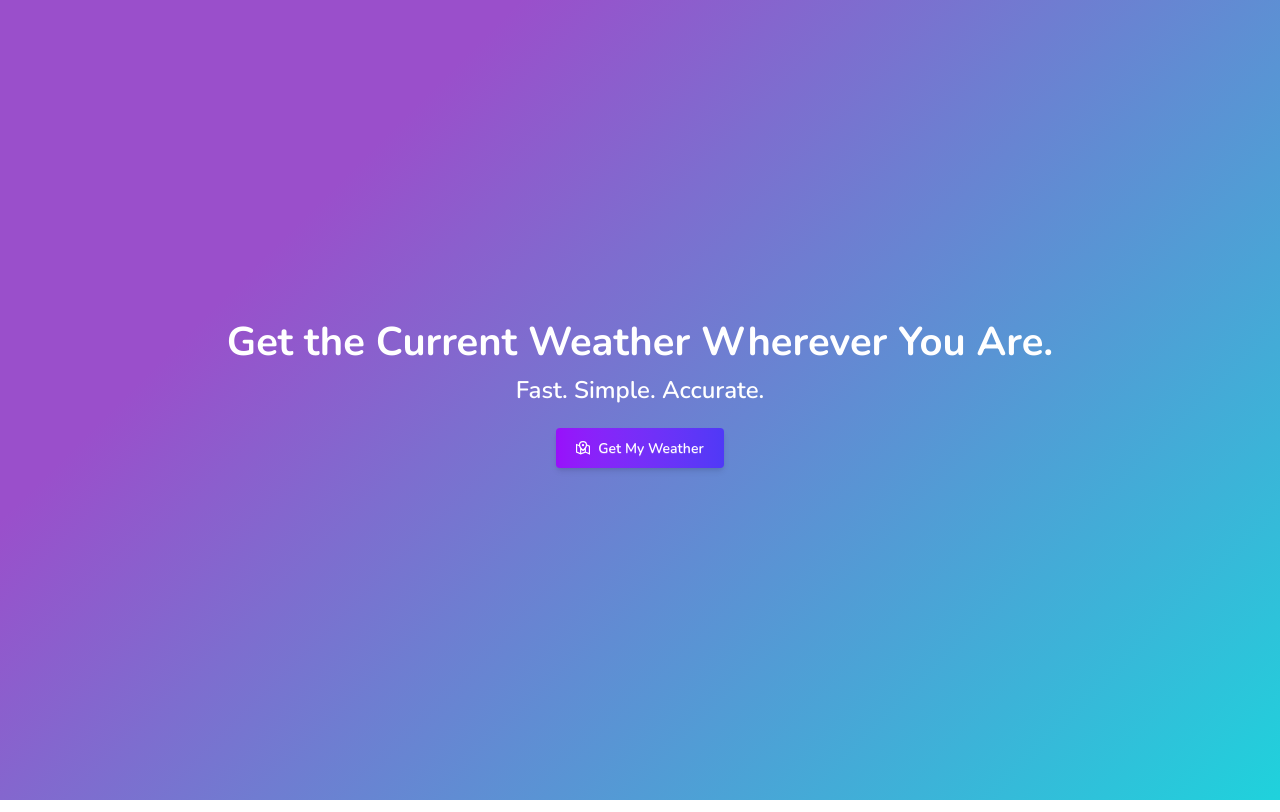
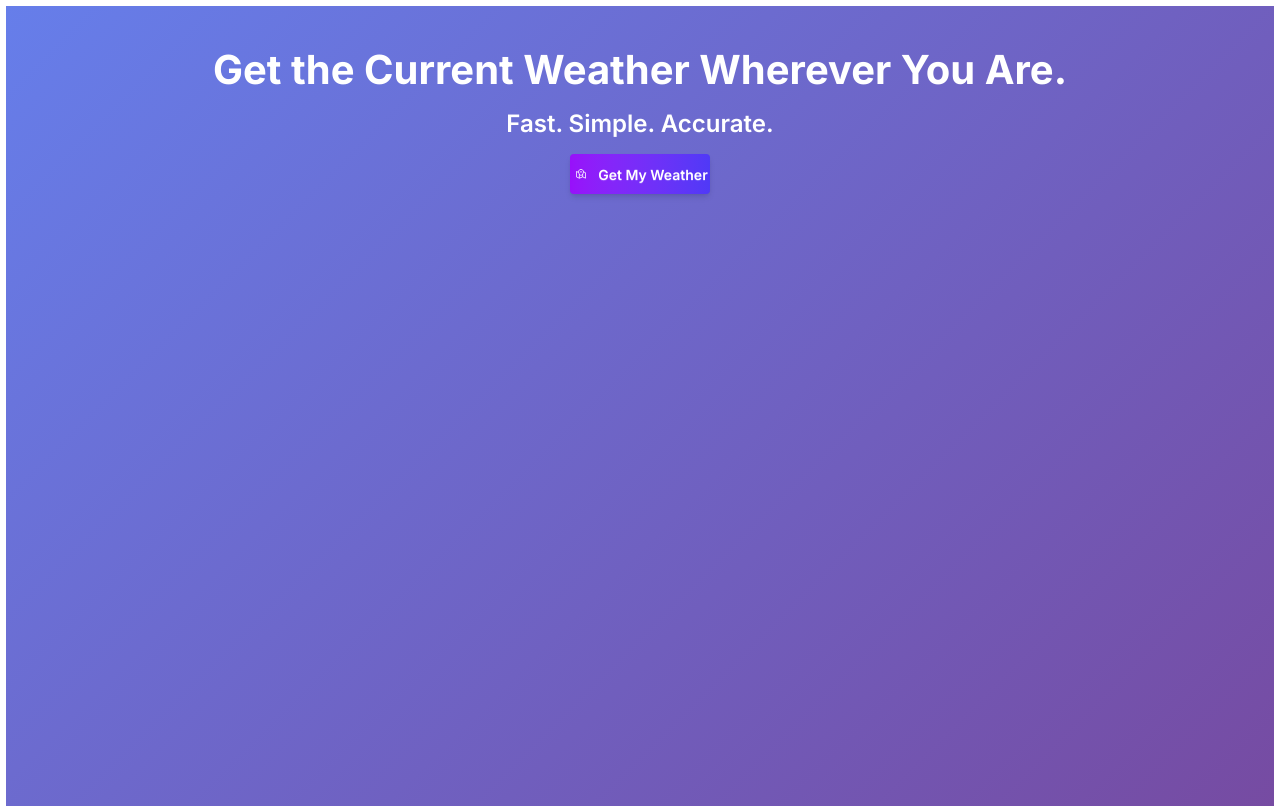
Before and after one commit to Gojer16/Weather-Dashboard-with-Geolocation, a React (Vite) app in the folder client/: page / in a window 1280 px wide. Built offline with nearby package versions, Linux system fonts and the light colour scheme.

Commit message:
Adding CSS

```diff
--- a/client/src/App.css
+++ b/client/src/App.css
@@ -1,29 +1,97 @@
-@import url('https://fonts.googleapis.com/css2?family=Nunito:ital,wght@0,200..1000;1,200..1000&family=Roboto:ital,wght@0,100..900;1,100..900&display=swap');
+@import url('https://fonts.googleapis.com/css2?family=Inter:wght@300;400;500;600;700;800&display=swap');
 @import "tailwindcss";
-@plugin "daisyui";
+
 
 * {
-    margin: 0;
-    padding: 0;
-    box-sizing: border-box;
-    font-family: Nunito, system-ui, -apple-system, BlinkMacSystemFont, 'Segoe UI', Roboto, Oxygen, Ubuntu, Cantarell, 'Open Sans', 'Helvetica Neue', sans-serif;
+  margin: 2px;
+  padding: 2px;
+  box-sizing: border-box;
+  font-family: 'Inter', system-ui, -apple-system, BlinkMacSystemFont, 'Segoe UI', Roboto, Oxygen, Ubuntu, Cantarell, 'Open Sans', 'Helvetica Neue', sans-serif;
 }
 
 body {
-    min-height: 100vh;
-    display: flex;
-    justify-content: center;
-    align-items: center;
-    background: linear-gradient(135deg, #9a4fcb 25%, #1fd2dc 100%);
-    text-align: center;
+  min-height: 100vh;
+  background: linear-gradient(135deg, #667eea 0%, #764ba2 100%);
+  text-align: center;
+  padding: 1rem;
+  color: #1e293b; /* slate-800 */
 }
 
-.btn {
-    padding: 20px;
-    margin: 20px;
+/* ========= Buttons ========= */
+.btn-primary {
+  @apply bg-gradient-to-r from-blue-500 to-purple-600
+    hover:from-blue-600 hover:to-purple-700
+    text-white font-medium py-2.5 px-5 rounded-xl
+    transition-all duration-300 shadow-md hover:shadow-lg;
 }
 
-h1 p {
-    background: transparent;
-    backdrop-filter: blur(10px);
+.btn-secondary {
+  @apply bg-gradient-to-r from-cyan-500 to-blue-500
+    hover:from-cyan-600 hover:to-blue-600
+    text-white font-medium py-2.5 px-5 rounded-xl
+    transition-all duration-300 shadow-md hover:shadow-lg;
 }
+
+.btn-ghost {
+  @apply bg-transparent text-slate-600
+    hover:bg-blue-500/10 hover:text-slate-800
+    rounded-lg transition-colors duration-200;
+
+}
+
+.btn-xs {
+  @apply py-1.5 px-2.5 text-xs rounded-lg;
+}
+
+/* ========= Inputs ========= */
+.input-bordered {
+  @apply border border-slate-300 bg-white/70 text-slate-800
+    placeholder-slate-500 rounded-xl py-2.5 px-4
+    focus:outline-none focus:ring-2 focus:ring-blue-500 focus:border-transparent
+    transition-all duration-200 shadow-sm backdrop-blur-sm;
+}
+
+/* ========= Badges ========= */
+.badge-outline {
+  @apply border border-slate-300 bg-slate-100/80 text-slate-700
+    rounded-full py-1.5 px-4 shadow-sm
+    transition-all duration-200 hover:bg-slate-200/90;
+}
+
+/* ========= Cards ========= */
+.card-solid {
+  @apply bg-white border border-slate-200 shadow-sm rounded-2xl p-5;
+}
+
+.card-glass {
+  @apply bg-white/60 backdrop-blur-md border border-white/20 shadow-md rounded-2xl p-5;
+}
+
+/* ========= Animations ========= */
+@keyframes pulse {
+  0%, 100% { opacity: 1; }
+  50% { opacity: 0.5; }
+}
+
+.animate-pulse {
+  animation: pulse 2s cubic-bezier(0.4, 0, 0.6, 1) infinite;
+}
+
+/* ========= Scrollbar ========= */
+::-webkit-scrollbar {
+  width: 8px;
+}
+
+::-webkit-scrollbar-track {
+  background: #f1f5f9; /* slate-100 */
+  border-radius: 4px;
+}
+
+::-webkit-scrollbar-thumb {
+  background: #cbd5e1; /* slate-300 */
+  border-radius: 4px;
+}
+
+::-webkit-scrollbar-thumb:hover {
+  background: #94a3b8; /* slate-400 */
+}
```
